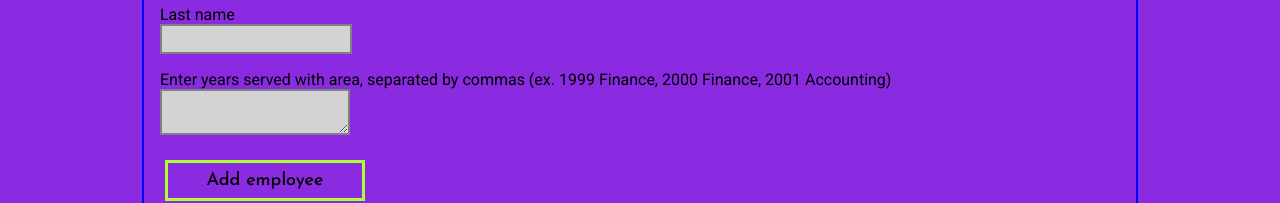
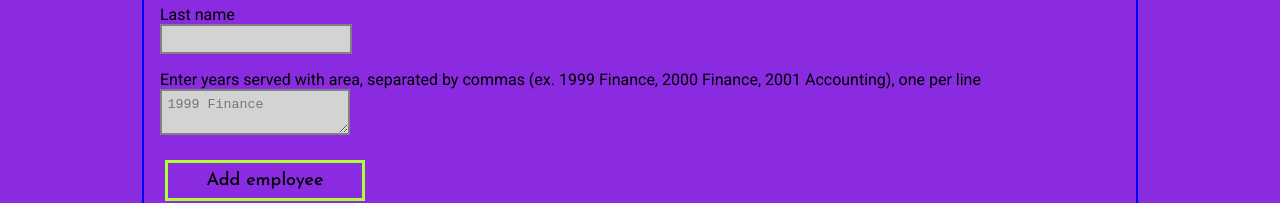
Before and after one commit to kristenkinnearohlmann/service-time, a website: page index.html in a window 1280 px wide. Both pictures are taken after a click on the button "Enter a new record". Shown: the part 272-475 px from the top of the page. Drawn offline with Linux system fonts and the light colour scheme.

Commit message:
Added textarea placeholder

```diff
--- a/index.html
+++ b/index.html
@@ -36,8 +36,8 @@
                             <input type="text" id="last_name" name="last_name" />
                         </p>
                         <p>
-                            <label>Enter years served with area, separated by commas (ex. 1999 Finance, 2000 Finance, 2001 Accounting)<br/>
-                            <textarea></textarea>
+                            <label>Enter years served with area, separated by commas (ex. 1999 Finance, 2000 Finance, 2001 Accounting), one per line<br/>
+                            <textarea placeholder="1999 Finance"></textarea>
                         </p>
                         <input type="submit" value="Add employee" class="button-submit">
                     </form>
```
